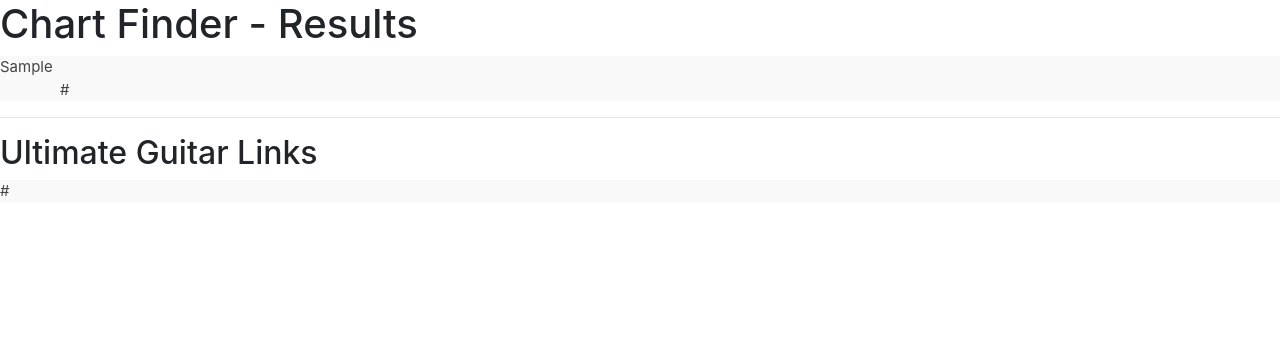
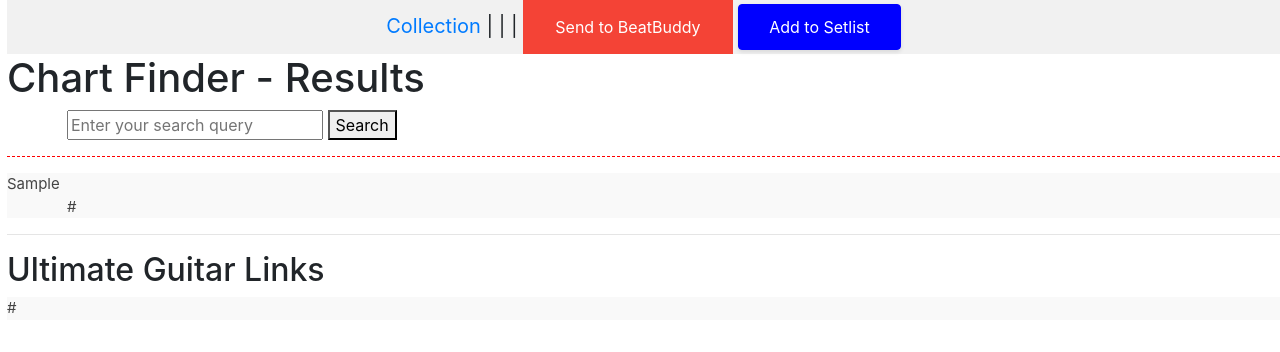
Before and after one commit to bluetex/bb_buddy, a Flask app: template templates/result.html in a window 1280 px wide. Shown: the top 352 px of the page. Run offline with Flask 3, Linux system fonts and the light colour scheme; the template is opened without the code that fills it: most values are stand-ins (such as "Sample title", 1, 10 or a date in 2020); some libraries are stand-ins or nearby versions.

Commit message:
Update formatting, message for send to beat buddy

```diff
--- a/params.py
+++ b/params.py
@@ -1,5 +1,5 @@
 import mido
-bluetex = None
+bluetex = "true"
 port_name = 'AudioBox iTwo MIDI In 3'
 outport = 'AudioBox iTwo MIDI Out 4'
 homedir_base = r'D:/beatbuddy/Complete Collection/Premium Library Complete Collection 2023'
--- a/static/allscript.js
+++ b/static/allscript.js
@@ -247,6 +247,9 @@
 
         var songInput = document.getElementById("songInput");
         songInput.value = song;
+
+		var searchValue = document.getElementById("searchValue");
+        searchInput.value = searchValue;
 
         updateSetlist();
         displaySetlist();
--- a/templates/result.html
+++ b/templates/result.html
@@ -1,7 +1,7 @@
 <!DOCTYPE html>
 <html>
 <head>
-    <title>Chart Finder - Results</title>
+    <title>Chart Finder</title>
     <style>
         h2 {
             margin-top: 20px;
@@ -14,17 +14,38 @@
             color: blue;
             text-decoration: underline;
         }
-
     </style>
     <link rel="shortcut icon" href="{{ url_for('static', filename='favicon.ico') }}">
     <link rel="stylesheet" type="text/css" href="{{ url_for('static', filename='style.css') }}">
-
     <link rel="stylesheet" href="https://maxcdn.bootstrapcdn.com/bootstrap/4.0.0/css/bootstrap.min.css">
 </head>
 <body>
+<body style="padding-top: 0px; padding-left: 7px">
+    <div class="header">
+      <span id="Collection Select"><a href="/" color="red">Collection</a></span> |
+      <span id="selectedGenreHeader"></span> |
+      <span id="selectedSongHeader"></span> |
+
+      <button class="button" id="sendToBBButton" onclick="sendToBeatBuddy()">
+        Send to BeatBuddy
+      </button>
+      <button class="button-blue" id="sendToSetlistButton" onclick="updateSetlist();">
+        Add to Setlist
+      </button>
+      <div id="successMessage" style="display: none;">
+        Song sent to BeatBuddy!
+      </div>
+      <div id="setListAdded" style="display: none;">
+        Sent Song to Setlist!
+      </div>
+    </div>
     <h1>Chart Finder - Results</h1>
 
-
+    <form id="searchForm" action="">
+        <ul><input type="text" id="searchInput" placeholder="Enter your search query">
+        <button type="submit">Search</button></ul>
+    </form>
+            <hr class="new2" />
     <div class="accordion">
         {{ njamp_header|safe }}
         <ul>
@@ -33,10 +54,19 @@
     </div>
 
     <hr>
+
     <h2>Ultimate Guitar Links</h2>
     <div class="accordion">
         {{ ug_links|safe }}
     </div>
 
+    <script>
+        document.getElementById('searchForm').addEventListener('submit', function(event) {
+            event.preventDefault();
+            var searchQuery = document.getElementById('searchInput').value;
+            var url = 'chartsearch?query=' + encodeURIComponent(searchQuery);
+            window.location.href = url;
+        });
+    </script>
 </body>
 </html>
--- a/templates/search.html
+++ b/templates/search.html
@@ -6,7 +6,7 @@
 <link rel="stylesheet" type="text/css" href="{{ url_for('static', filename='style.css') }}">
 
   </head>
-  <body>
+<body style="padding-top: 0px; padding-left: 7px">
      <div class="header">
       <span id="Collection Select"><a href="/" color="red">Collection</a></span> |
       <span id="selectedGenreHeader"></span> |
--- a/templates/setup.html
+++ b/templates/setup.html
@@ -4,7 +4,8 @@
     <title>MIDI Interface Selection</title>
 	<link rel="shortcut icon" href="{{ url_for('static', filename='favicon.ico') }}">
 </head>
-<body>
+<body style="padding-top: 0px; padding-left: 7px">
+<body style="padding-top: 0px; padding-left: 7px">
     <h1>MIDI Interface Selection</h1>
     <form method="POST" action="/">
         <label for="input">Input:</label>
```
Also changed, not shown: static/header.js (+4 -3 lines), templates/index.html (+27 -21 lines), templates/search_results.html (+4 -5 lines), templates/search_results2.html (+1 -33 lines). Lines whose indentation alone changed are shown as unchanged.
